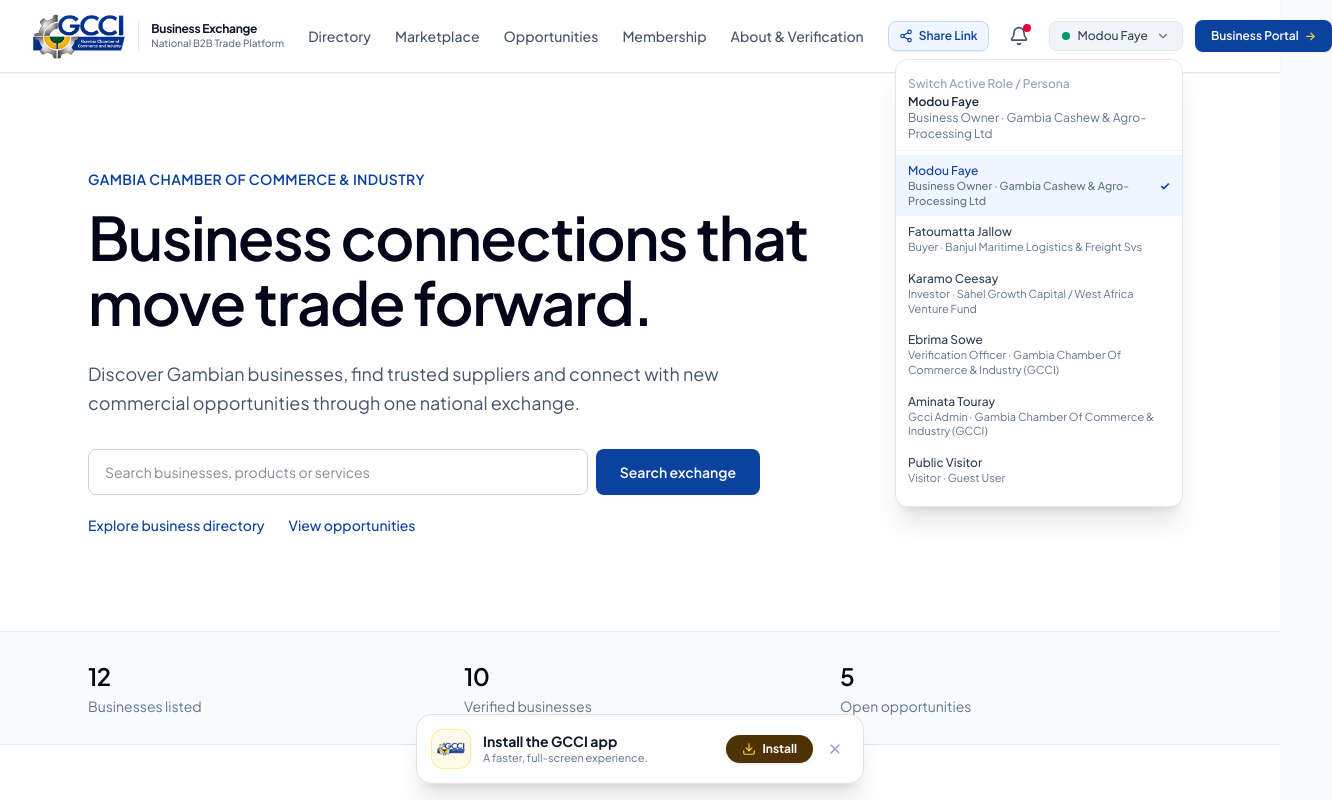
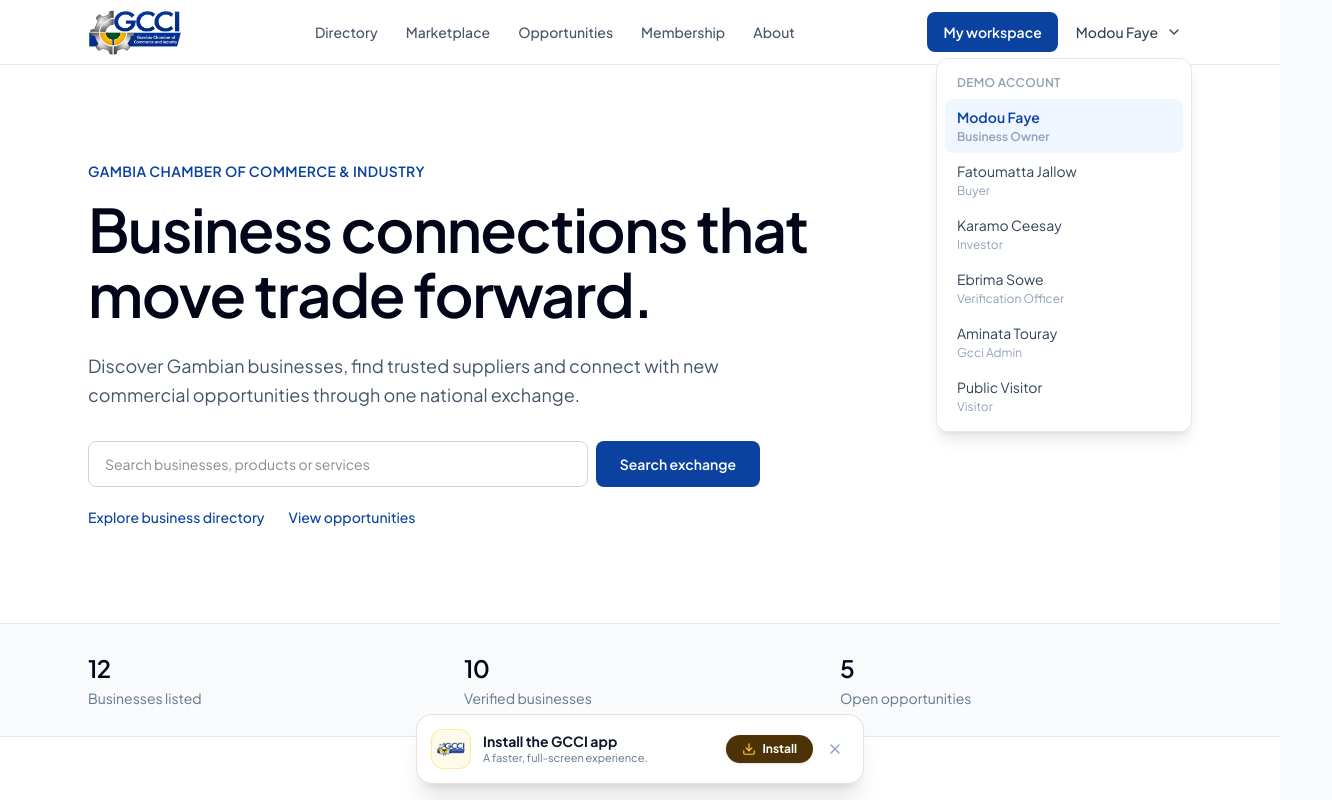
Before and after one commit to Adipapa/GCCI-Business-Exchange, a React (Vite) app: page / in a window 1280 px wide. Both pictures are taken after a click on the button "Modou Faye". Shown: the top 800 px of the page, 1332 px wide, since content can reach past the window. Built offline with nearby package versions, Linux system fonts and the light colour scheme.

Commit message:
Simplify navigation and account controls

```diff
--- a/src/components/common/Navbar.tsx
+++ b/src/components/common/Navbar.tsx
@@ -1,23 +1,8 @@
 import React, { useState } from 'react';
+import { ChevronDown, Menu, X } from 'lucide-react';
 import { useApp } from '../../context/AppContext';
 import { DEMO_USERS } from '../../data/seedData';
 import { GcciLogo } from './GcciLogo';
-import {
-  Building2,
-  Search,
-  Briefcase,
-  TrendingUp,
-  ShieldCheck,
-  Award,
-  User,
-  LogOut,
-  ChevronDown,
-  Bell,
-  Menu,
-  X,
-  FileText,
-  Share2
-} from 'lucide-react';
 
 interface NavbarProps {
   activeTab: string;
@@ -26,299 +11,166 @@ interface NavbarProps {
   onOpenShare?: () => void;
 }
 
-export const Navbar: React.FC<NavbarProps> = ({ activeTab, setActiveTab, openAuthModal, onOpenShare }) => {
-  const { currentUser, setCurrentUser, notifications, markAllNotificationsAsRead } = useApp();
-  const [showRoleMenu, setShowRoleMenu] = useState(false);
-  const [showNotifMenu, setShowNotifMenu] = useState(false);
+const links = [
+  { label: 'Directory', tab: 'directory' },
+  { label: 'Marketplace', tab: 'marketplace' },
+  { label: 'Opportunities', tab: 'opportunities' },
+  { label: 'Membership', tab: 'membership' },
+  { label: 'About', tab: 'about' }
+];
+
+export const Navbar: React.FC<NavbarProps> = ({ activeTab, setActiveTab, openAuthModal }) => {
+  const { currentUser, setCurrentUser } = useApp();
   const [mobileMenuOpen, setMobileMenuOpen] = useState(false);
+  const [accountMenuOpen, setAccountMenuOpen] = useState(false);
 
-  const unreadNotifs = notifications.filter(n => !n.read);
-
-  const getPortalName = () => {
+  const portalTab = () => {
     switch (currentUser.role) {
       case 'business_owner':
       case 'business_employee':
-        return 'Business Portal';
+        return 'business_portal';
       case 'buyer':
-        return 'Buyer Portal';
+        return 'buyer_portal';
       case 'investor':
-        return 'Investor Portal';
+        return 'investor_portal';
       case 'verification_officer':
       case 'gcci_admin':
       case 'super_admin':
-        return 'GCCI Admin';
+        return 'admin_portal';
       default:
-        return 'Public Exchange';
+        return 'home';
     }
   };
 
+  const navigate = (tab: string) => {
+    setActiveTab(tab);
+    setMobileMenuOpen(false);
+    setAccountMenuOpen(false);
+  };
+
   return (
-    <header className="sticky top-0 z-40 bg-white border-b border-slate-200 shadow-xs">
-      {/* Main Nav Container following Top Bar Contract */}
-      <div className="max-w-7xl mx-auto px-4 sm:px-6 lg:px-8">
-        <div className="flex items-center justify-between gap-6 h-18">
-          {/* Zone 1: GCCI Official Logo */}
-          <div
-            onClick={() => setActiveTab('home')}
-            className="flex items-center gap-3 cursor-pointer shrink-0 py-1"
-            title="Gambia Chamber of Commerce and Industry - Home"
+    <header className="sticky top-0 z-40 border-b border-slate-200 bg-white/95 backdrop-blur">
+      <div className="mx-auto flex h-16 max-w-6xl items-center justify-between gap-4 px-4 sm:px-6">
+        <button
+          onClick={() => navigate('home')}
+          className="flex shrink-0 items-center"
+          aria-label="GCCI Business Exchange home"
         >
-            <GcciLogo size="md" className="hover:opacity-95 transition-opacity" />
-            <div className="hidden xl:flex flex-col border-l border-slate-200 pl-3">
-              <span className="text-xs font-bold text-slate-900 tracking-tight leading-tight">
-                Business Exchange
-              </span>
-              <span className="text-[10px] text-slate-500 font-medium">
-                National B2B Trade Platform
-              </span>
-            </div>
-          </div>
+          <GcciLogo size="md" />
+        </button>
 
-          {/* Zone 2: Navigation Links in GCCI Blue Theme */}
-          <nav className="hidden lg:flex items-center gap-6 text-sm font-medium text-slate-600">
+        <nav className="hidden lg:flex items-center gap-7" aria-label="Main navigation">
+          {links.map(link => (
             <button
-              onClick={() => setActiveTab('directory')}
-              className={`whitespace-nowrap shrink-0 transition-colors py-1 ${activeTab === 'directory' ? 'text-[#0B42A0] font-bold border-b-2 border-[#0B42A0]' : 'hover:text-[#0B42A0]'}`}
+              key={link.tab}
+              onClick={() => navigate(link.tab)}
+              className={`py-2 text-sm font-medium transition-colors ${
+                activeTab === link.tab
+                  ? 'text-[#0B42A0]'
+                  : 'text-slate-600 hover:text-slate-950'
+              }`}
             >
-              Directory
+              {link.label}
+              {activeTab === link.tab && <span className="block h-0.5 mt-1 rounded-full bg-[#0B42A0]" />}
+            </button>
+          ))}
+        </nav>
+
+        <div className="flex shrink-0 items-center gap-2">
+          {currentUser.role === 'visitor' ? (
+            <>
+              <button
+                onClick={() => openAuthModal('signin')}
+                className="hidden sm:inline-flex rounded-lg px-3 py-2 text-sm font-medium text-slate-700 transition hover:bg-slate-100"
+              >
+                Sign in
               </button>
               <button
-              onClick={() => setActiveTab('marketplace')}
-              className={`whitespace-nowrap shrink-0 transition-colors py-1 ${activeTab === 'marketplace' ? 'text-[#0B42A0] font-bold border-b-2 border-[#0B42A0]' : 'hover:text-[#0B42A0]'}`}
+                onClick={() => openAuthModal('register')}
+                className="rounded-lg bg-[#0B42A0] px-4 py-2.5 text-sm font-semibold text-white transition hover:bg-[#002E7A]"
               >
-              Marketplace
+                Join
               </button>
+            </>
+          ) : (
+            <>
               <button
-              onClick={() => setActiveTab('opportunities')}
-              className={`whitespace-nowrap shrink-0 transition-colors py-1 ${activeTab === 'opportunities' ? 'text-[#0B42A0] font-bold border-b-2 border-[#0B42A0]' : 'hover:text-[#0B42A0]'}`}
+                onClick={() => navigate(portalTab())}
+                className="hidden sm:inline-flex rounded-lg bg-[#0B42A0] px-4 py-2.5 text-sm font-semibold text-white transition hover:bg-[#002E7A]"
               >
-              Opportunities
+                My workspace
               </button>
-            <button
-              onClick={() => setActiveTab('membership')}
-              className={`whitespace-nowrap shrink-0 transition-colors py-1 ${activeTab === 'membership' ? 'text-[#0B42A0] font-bold border-b-2 border-[#0B42A0]' : 'hover:text-[#0B42A0]'}`}
-            >
-              Membership
-            </button>
-            <button
-              onClick={() => setActiveTab('about')}
-              className={`whitespace-nowrap shrink-0 transition-colors py-1 ${activeTab === 'about' ? 'text-[#0B42A0] font-bold border-b-2 border-[#0B42A0]' : 'hover:text-[#0B42A0]'}`}
-            >
-              About & Verification
-            </button>
-          </nav>
-
-          {/* Zone 3: 1 Primary Action Area with Role Switcher & Account */}
-          <div className="flex items-center gap-2 sm:gap-3 shrink-0">
-            {/* Share / Copy Platform Link */}
-            {onOpenShare && (
-              <button
-                onClick={onOpenShare}
-                className="inline-flex items-center gap-1.5 px-2.5 py-1.5 text-xs font-semibold text-[#0B42A0] bg-blue-50 hover:bg-blue-100 border border-blue-200 rounded-lg transition-colors shadow-2xs"
-                title="Get shareable direct links to platform and tools"
-              >
-                <Share2 className="w-3.5 h-3.5 text-[#0B42A0]" />
-                <span className="hidden sm:inline">Share Link</span>
-              </button>
-            )}
-
-            {/* Notifications Dropdown */}
-            {currentUser.role !== 'visitor' && (
               <div className="relative">
                 <button
-                  onClick={() => setShowNotifMenu(!showNotifMenu)}
-                  className="p-2 text-slate-600 hover:text-slate-900 hover:bg-slate-100 rounded-lg relative transition-colors"
-                  title="Notifications"
+                  onClick={() => setAccountMenuOpen(value => !value)}
+                  aria-expanded={accountMenuOpen}
+                  className="inline-flex max-w-40 items-center gap-2 rounded-lg px-2.5 py-2 text-sm font-medium text-slate-700 transition hover:bg-slate-100"
                 >
-                  <Bell className="w-5 h-5" />
-                  {unreadNotifs.length > 0 && (
-                    <span className="absolute top-1.5 right-1.5 w-2 h-2 bg-rose-600 rounded-full"></span>
-                  )}
+                  <span className="max-w-28 truncate">{currentUser.fullName}</span>
+                  <ChevronDown className="h-4 w-4 shrink-0" />
                 </button>
-
-                {showNotifMenu && (
-                  <div className="absolute right-0 mt-2 w-80 sm:w-96 bg-white rounded-xl shadow-xl border border-slate-200 py-3 z-50">
-                    <div className="flex items-center justify-between px-4 pb-2 border-b border-slate-100">
-                      <span className="font-semibold text-sm text-slate-900">Notifications ({unreadNotifs.length})</span>
-                      {unreadNotifs.length > 0 && (
-                        <button
-                          onClick={markAllNotificationsAsRead}
-                          className="text-xs text-emerald-700 hover:underline"
-                        >
-                          Mark all read
-                        </button>
-                      )}
-                    </div>
-                    <div className="max-h-64 overflow-y-auto divide-y divide-slate-100">
-                      {notifications.length === 0 ? (
-                        <p className="text-xs text-slate-500 p-4 text-center">No notifications yet</p>
-                      ) : (
-                        notifications.map(n => (
-                          <div
-                            key={n.id}
-                            onClick={() => {
-                              if (n.linkTab) setActiveTab(n.linkTab);
-                              setShowNotifMenu(false);
-                            }}
-                            className={`p-3 text-xs hover:bg-slate-50 cursor-pointer ${!n.read ? 'bg-emerald-50/50' : ''}`}
-                          >
-                            <p className="font-medium text-slate-800">{n.title}</p>
-                            <p className="text-slate-600 mt-0.5">{n.message}</p>
-                            <span className="text-[10px] text-slate-400 mt-1 block">{n.timestamp}</span>
-                          </div>
-                        ))
-                      )}
-                    </div>
-                  </div>
-                )}
-              </div>
-            )}
-
-            {/* Quick Role & Portal Switcher */}
-            <div className="relative">
-              <button
-                onClick={() => setShowRoleMenu(!showRoleMenu)}
-                className="flex items-center gap-2 px-3 py-1.5 text-xs font-medium text-slate-700 bg-slate-100 hover:bg-slate-200 rounded-lg transition-colors border border-slate-200 whitespace-nowrap"
-              >
-                <div className="w-2 h-2 rounded-full bg-emerald-600"></div>
-                <span className="max-w-[120px] sm:max-w-[160px] truncate">
-                  {currentUser.role === 'visitor' ? 'Public Visitor' : currentUser.fullName}
-                </span>
-                <ChevronDown className="w-3.5 h-3.5 text-slate-500" />
-              </button>
-
-              {showRoleMenu && (
-                <div className="absolute right-0 mt-2 w-72 bg-white rounded-xl shadow-xl border border-slate-200 py-2 z-50 text-xs">
-                  <div className="px-3 py-2 border-b border-slate-100">
-                    <p className="text-slate-400 font-medium">Switch Active Role / Persona</p>
-                    <p className="text-slate-800 font-semibold mt-0.5">{currentUser.fullName}</p>
-                    <p className="text-slate-500 capitalize">{currentUser.role.replace('_', ' ')} · {currentUser.organization || 'Gambia'}</p>
-                  </div>
-                  <div className="py-1">
+                {accountMenuOpen && (
+                  <div className="absolute right-0 mt-2 w-64 rounded-xl border border-slate-200 bg-white p-2 shadow-lg">
+                    <p className="px-3 py-2 text-xs font-semibold uppercase tracking-wide text-slate-400">Demo account</p>
                     {DEMO_USERS.map(user => (
                       <button
                         key={user.id}
                         onClick={() => {
                           setCurrentUser(user);
-                          setShowRoleMenu(false);
-                          if (user.role === 'business_owner') setActiveTab('business_portal');
-                          else if (user.role === 'buyer') setActiveTab('buyer_portal');
-                          else if (user.role === 'investor') setActiveTab('investor_portal');
-                          else if (user.role === 'gcci_admin' || user.role === 'verification_officer') setActiveTab('admin_portal');
-                          else setActiveTab('home');
+                          setAccountMenuOpen(false);
+                          if (user.role === 'business_owner' || user.role === 'business_employee') navigate('business_portal');
+                          else if (user.role === 'buyer') navigate('buyer_portal');
+                          else if (user.role === 'investor') navigate('investor_portal');
+                          else if (user.role === 'gcci_admin' || user.role === 'verification_officer' || user.role === 'super_admin') navigate('admin_portal');
+                          else navigate('home');
                         }}
-                        className={`w-full text-left px-3 py-2 hover:bg-slate-50 flex items-center justify-between ${currentUser.id === user.id ? 'bg-blue-50 text-[#0B42A0] font-medium' : 'text-slate-700'}`}
+                        className={`w-full rounded-lg px-3 py-2 text-left text-sm transition hover:bg-slate-50 ${
+                          currentUser.id === user.id ? 'bg-blue-50 font-semibold text-[#0B42A0]' : 'text-slate-700'
+                        }`}
                       >
-                        <div>
-                          <p className="font-medium">{user.fullName}</p>
-                          <p className="text-[11px] text-slate-500 capitalize">{user.role.replace('_', ' ')} · {user.businessName || user.organization}</p>
-                        </div>
-                        {currentUser.id === user.id && (
-                          <span className="text-[#0B42A0] font-bold">✓</span>
-                        )}
+                        <span className="block">{user.fullName}</span>
+                        <span className="mt-0.5 block text-xs capitalize text-slate-400">{user.role.replaceAll('_', ' ')}</span>
                       </button>
                     ))}
                   </div>
-                </div>
                 )}
               </div>
-
-            {/* Portal Jump Button / Sign In in GCCI Blue */}
-            {currentUser.role === 'visitor' ? (
-              <div className="flex items-center gap-2">
-                <button
-                  onClick={() => openAuthModal('signin')}
-                  className="px-3 py-2 text-xs font-semibold text-slate-700 hover:text-[#0B42A0] rounded-lg hover:bg-slate-100 transition-colors whitespace-nowrap shrink-0"
-                >
-                  Sign In
-                </button>
-                <button
-                  onClick={() => openAuthModal('register')}
-                  className="px-4 py-2 text-xs font-semibold text-white bg-[#0B42A0] hover:bg-[#002E7A] rounded-lg transition-colors whitespace-nowrap shrink-0 shadow-xs"
-                >
-                  Join the Exchange
-                </button>
-              </div>
-            ) : (
-              <button
-                onClick={() => {
-                  if (currentUser.role === 'business_owner' || currentUser.role === 'business_employee') {
-                    setActiveTab('business_portal');
-                  } else if (currentUser.role === 'buyer') {
-                    setActiveTab('buyer_portal');
-                  } else if (currentUser.role === 'investor') {
-                    setActiveTab('investor_portal');
-                  } else {
-                    setActiveTab('admin_portal');
-                  }
-                }}
-                className="px-4 py-2 text-xs font-semibold text-white bg-[#0B42A0] hover:bg-[#002E7A] rounded-lg transition-colors whitespace-nowrap shrink-0 shadow-xs flex items-center gap-1.5"
-              >
-                <span>{getPortalName()}</span>
-                <span className="text-amber-300">→</span>
-              </button>
+            </>
           )}
 
-            {/* Mobile Hamburger Toggle */}
           <button
-              onClick={() => setMobileMenuOpen(!mobileMenuOpen)}
-              className="lg:hidden p-2 text-slate-600 hover:text-slate-900 rounded-lg"
+            onClick={() => setMobileMenuOpen(value => !value)}
+            className="rounded-lg p-2 text-slate-600 transition hover:bg-slate-100 lg:hidden"
+            aria-label={mobileMenuOpen ? 'Close navigation' : 'Open navigation'}
+            aria-expanded={mobileMenuOpen}
           >
-              {mobileMenuOpen ? <X className="w-6 h-6" /> : <Menu className="w-6 h-6" />}
+            {mobileMenuOpen ? <X className="h-5 w-5" /> : <Menu className="h-5 w-5" />}
           </button>
         </div>
       </div>
-      </div>
 
-      {/* Mobile Drawer */}
       {mobileMenuOpen && (
-        <div className="lg:hidden border-t border-slate-200 bg-white px-4 pt-3 pb-6 space-y-2">
+        <nav className="border-t border-slate-200 bg-white px-4 py-3 lg:hidden" aria-label="Mobile navigation">
+          <div className="mx-auto max-w-6xl space-y-1">
+            <button onClick={() => navigate('home')} className="block w-full rounded-lg px-3 py-2.5 text-left text-sm font-medium text-slate-700 hover:bg-slate-50">Home</button>
+            {links.map(link => (
               <button
-            onClick={() => { setActiveTab('home'); setMobileMenuOpen(false); }}
-            className="w-full text-left py-2 text-sm font-medium text-slate-700 hover:text-[#0B42A0]"
+                key={link.tab}
+                onClick={() => navigate(link.tab)}
+                className={`block w-full rounded-lg px-3 py-2.5 text-left text-sm font-medium transition ${
+                  activeTab === link.tab ? 'bg-blue-50 text-[#0B42A0]' : 'text-slate-700 hover:bg-slate-50'
+                }`}
               >
-            Home
+                {link.label}
               </button>
-          <button
-            onClick={() => { setActiveTab('directory'); setMobileMenuOpen(false); }}
-            className="w-full text-left py-2 text-sm font-medium text-slate-700 hover:text-[#0B42A0]"
-          >
-            Find Businesses
-          </button>
-          <button
-            onClick={() => { setActiveTab('marketplace'); setMobileMenuOpen(false); }}
-            className="w-full text-left py-2 text-sm font-medium text-slate-700 hover:text-[#0B42A0]"
-          >
-            Products & Services
-          </button>
-          <button
-            onClick={() => { setActiveTab('opportunities'); setMobileMenuOpen(false); }}
-            className="w-full text-left py-2 text-sm font-medium text-slate-700 hover:text-[#0B42A0]"
-          >
-            Commercial Opportunities
-          </button>
-          <button
-            onClick={() => { setActiveTab('membership'); setMobileMenuOpen(false); }}
-            className="w-full text-left py-2 text-sm font-medium text-slate-700 hover:text-[#0B42A0]"
-          >
-            Membership Plans
-          </button>
-          <button
-            onClick={() => { setActiveTab('about'); setMobileMenuOpen(false); }}
-            className="w-full text-left py-2 text-sm font-medium text-slate-700 hover:text-[#0B42A0]"
-          >
-            About & Verification Standards
-          </button>
-          {onOpenShare && (
-            <button
-              onClick={() => { onOpenShare(); setMobileMenuOpen(false); }}
-              className="w-full text-left py-2 text-sm font-semibold text-[#0B42A0] flex items-center gap-2 pt-2 border-t border-slate-100"
-            >
-              <Share2 className="w-4 h-4 text-[#0B42A0]" />
-              <span>Share & Copy Platform Links</span>
+            ))}
+            {currentUser.role !== 'visitor' && (
+              <button onClick={() => navigate(portalTab())} className="mt-2 block w-full rounded-lg bg-[#0B42A0] px-3 py-2.5 text-left text-sm font-semibold text-white">
+                My workspace
               </button>
             )}
           </div>
+        </nav>
       )}
     </header>
   );
```
Lines whose indentation alone changed are shown as unchanged.
